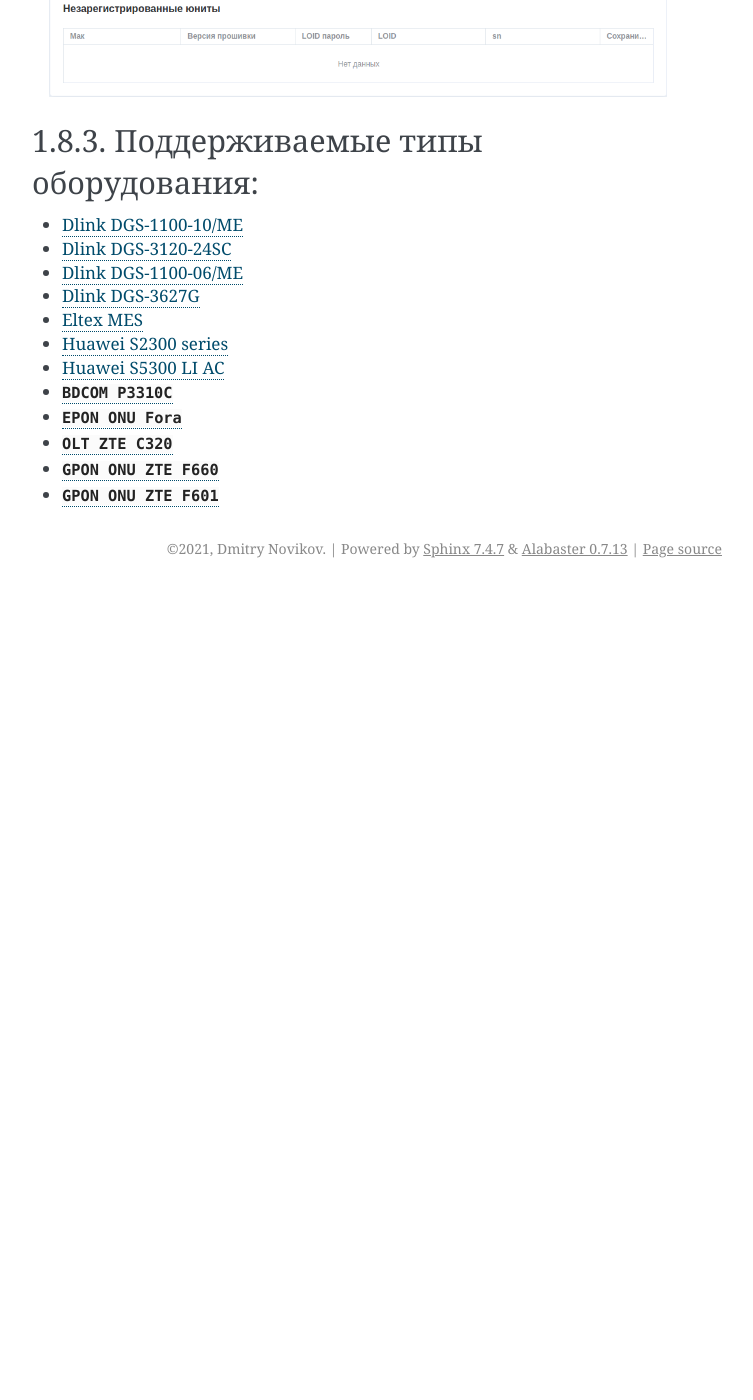
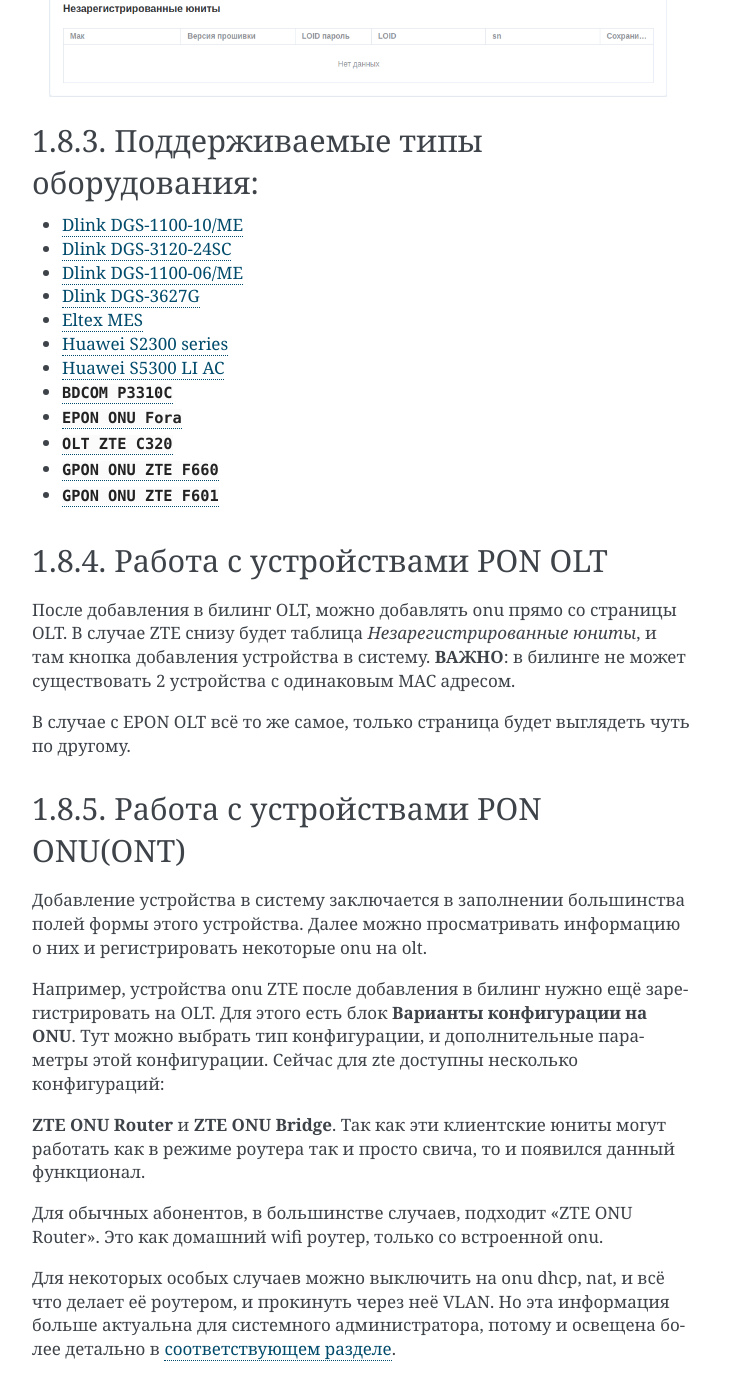
Before and after one commit to nerosketch/djing2, a Sphinx documentation site: the page built from docs/user_instructions/devices/index.rst, in a window 1280 px wide and 1400 px high, scrolled down 3038 px. Shown: the whole window, without its empty margins (388-1141 px from the left). Built offline with Sphinx 7.4.7, drawn with Linux system fonts in a browser that asks for light colours; pages that are not in the unit, such as notebooks, are missing from menus; before the commit the page ends 3626 px from its top, so only the background shows below that; some of the changed text lies outside the part shown.

Commit message:
more info

```diff
--- a/docs/user_instructions/devices/index.rst
+++ b/docs/user_instructions/devices/index.rst
@@ -91,3 +91,40 @@
 * :download:`OLT ZTE C320 <../../assets/zte_c320.jpeg>`
 * :download:`GPON ONU ZTE F660 <../../assets/zte_f660.jpg>`
 * :download:`GPON ONU ZTE F601 <../../assets/zte-f601-gpon-onu.jpg>`
+
+
+Работа с устройствами PON OLT
+------------------------------
+
+После добавления в билинг OLT, можно добавлять onu прямо со страницы
+OLT. В случае ZTE снизу будет таблица *Незарегистрированные юниты*,
+и там кнопка добавления устройства в систему. **ВАЖНО**: в билинге не
+может существовать 2 устройства с одинаковым MAC адресом.
+
+В случае с EPON OLT всё то же самое, только страница будет выглядеть
+чуть по другому.
+
+Работа с устройствами PON ONU(ONT)
+----------------------------------
+
+Добавление устройства в систему заключается в заполнении большинства
+полей формы этого устройства. Далее можно просматривать информацию о них
+и регистрировать некоторые onu на olt.
+
+Например, устройства onu ZTE после добавления в билинг нужно ещё
+зарегистрировать на OLT. Для этого есть блок
+**Варианты конфигурации на ONU**. Тут можно выбрать тип конфигурации,
+и дополнительные параметры этой конфигурации. Сейчас для zte доступны
+несколько конфигураций:
+
+**ZTE ONU Router** и **ZTE ONU Bridge**. Так как эти клиентские юниты
+могут работать как в режиме роутера так и просто свича, то и появился
+данный функционал.
+
+Для обычных абонентов, в большинстве случаев, подходит "ZTE ONU Router".
+Это как домашний wifi роутер, только со встроенной onu.
+
+Для некоторых особых случаев можно выключить на onu dhcp, nat, и всё что
+делает её роутером, и прокинуть через неё VLAN. Но эта информация больше
+актуальна для системного администратора, потому и освещена более детально
+в :ref:`соответствующем разделе <ai-pon-onu-zte-config>`.
--- a/docs/user_instructions/profiles.rst
+++ b/docs/user_instructions/profiles.rst
@@ -60,7 +60,6 @@
 
 
 .. _ui-profile-group-responsibility:
-
 Вкладка Ответственность за группы
 ---------------------------------------
 
```
Also changed, not shown: docs/administrator_instructions/devices.rst (added, +23 -0 lines).
